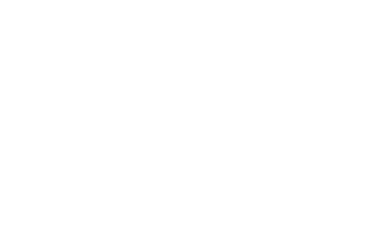
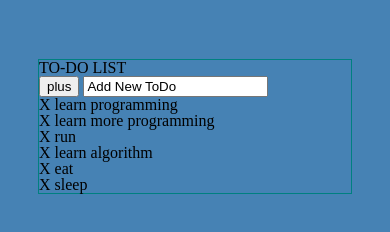
Before and after one commit to lenazamnius/toDoJQuery, a plain HTML site: page index.html in a window 390 px wide. Drawn offline with nearby package versions, Linux system fonts and the light colour scheme.

Commit message:
add basic layout and styles

```diff
--- /dev/null
+++ b/assets/css/styles.css
@@ -0,0 +1,25 @@
+body {
+  background: steelblue;
+}
+
+.todo-container {
+  width: 35%;
+  max-width: 360px;
+  margin: 10% auto;
+  border: 1px solid teal;
+}
+
+
+@media screen and (max-width: 800px) {
+  .todo-container {
+    width: 60%;
+    margin: 15% auto;
+  }
+}
+
+@media screen and (max-width: 400px) {
+  .todo-container {
+    width: 80%;
+    margin: 15% auto;
+  }
+}
--- a/index.html
+++ b/index.html
@@ -5,9 +5,30 @@
   <meta name="viewport" content="width=device-width, initial-scale=1.0">
   <meta http-equiv="X-UA-Compatible" content="ie=edge">
   <title>ToDo JQuery</title>
+  <link rel="stylesheet" href="https://cdnjs.cloudflare.com/ajax/libs/meyer-reset/2.0/reset.min.css">
+  <link rel="stylesheet" href="assets/css/styles.css">
   <script type="text/javascript" src="assets/js/lib/jquery-3.4.1.min.js"></script>
+
 </head>
 <body>
+  <div class="todo-container">
+    <div class="header">
+      <h1>TO-DO LIST</h1>
+      <button class="plus-btn">plus</button>
+      <input type="text" name="new-todo" value="Add New ToDo">
+    </div>
+    <div class="list-container">
+      <ul>
+        <li><span>X</span> learn programming</li>
+        <li><span>X</span> learn more programming</li>
+        <li><span>X</span> run</li>
+        <li><span>X</span> learn algorithm</li>
+        <li><span>X</span> eat</li>
+        <li><span>X</span> sleep</li>
+      </ul>
+    </div>
+  </div>
 
+  <script src="assets/js/script.js"></script>
 </body>
 </html>
```
Also changed, not shown: assets/js/script.js (added).
